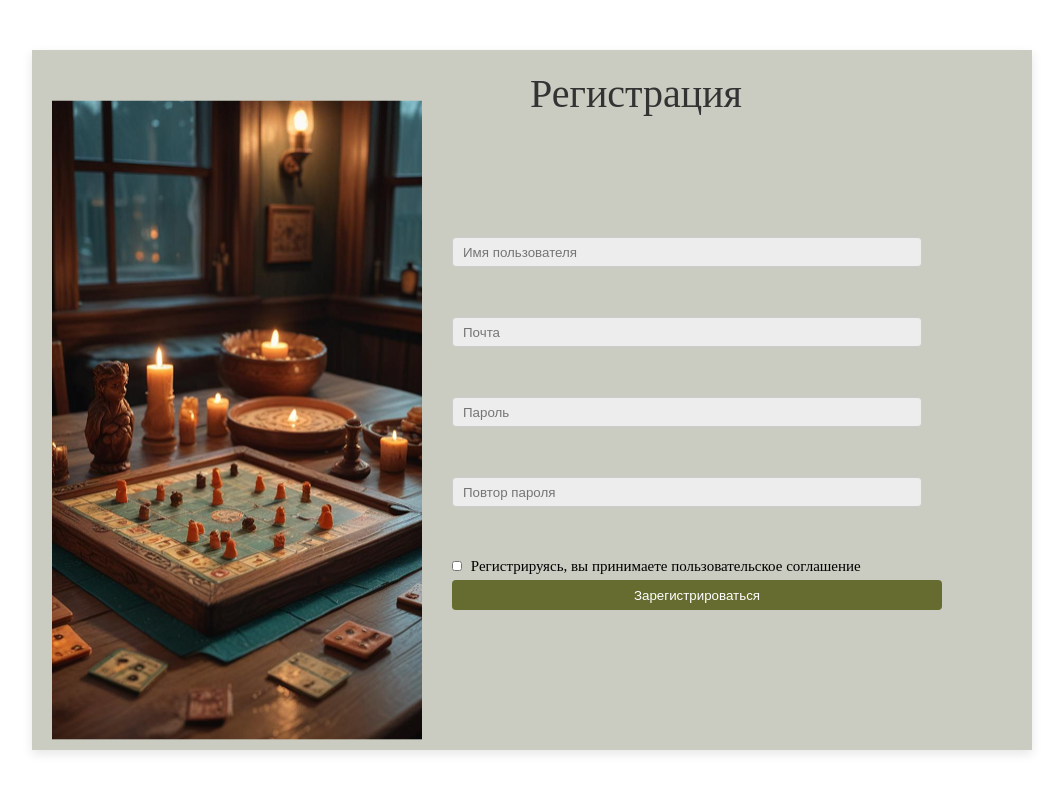
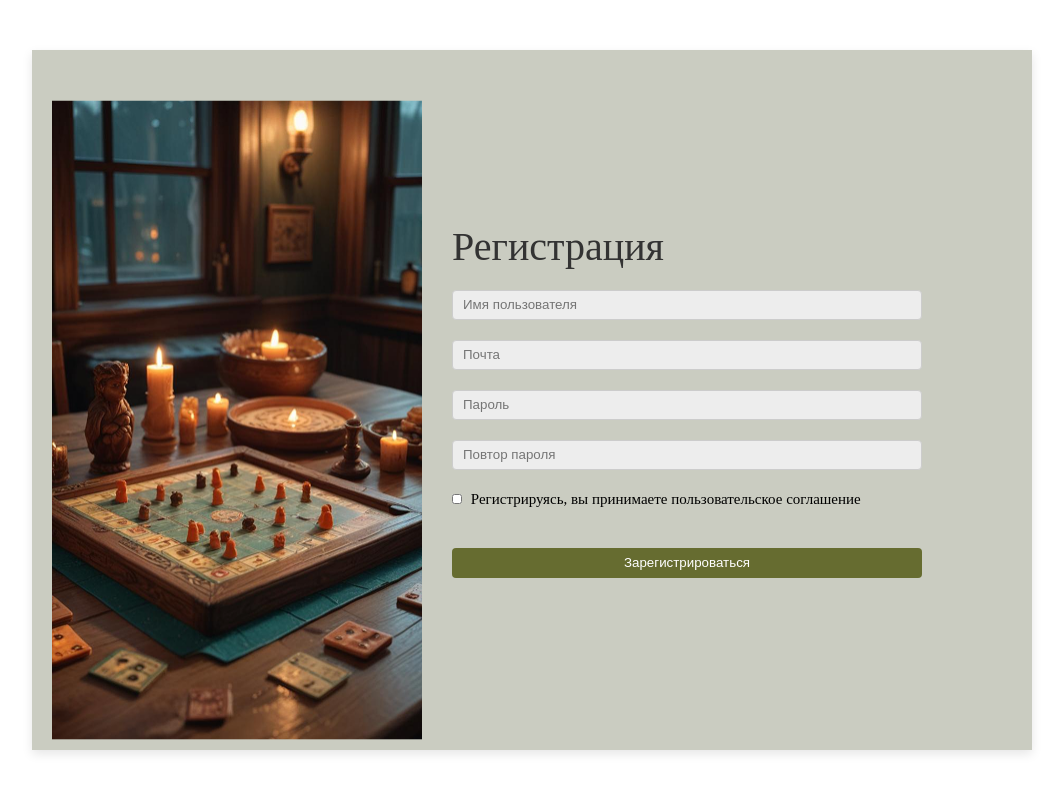
Before and after one commit to ChtoKavo/wewaeaw, a React (Create React App) app: page /reg in a window 1280 px wide. Shown: the top 792 px of the page, without its empty margins (108-1171 px from the left). Built offline with nearby package versions, Linux system fonts and the light colour scheme.

Commit message:
Исправлены недочеты

```diff
--- a/src/vhod.css
+++ b/src/vhod.css
@@ -1,4 +1,3 @@
-
 .containerr {
   display: flex;
   justify-content: center;
@@ -29,9 +28,22 @@
 .form-container {
   display: flex;
   flex-direction: column;
-  justify-content: flex-start;
-  align-items: flex-end;
+  justify-content: center; /* Center vertically */
+  align-items: flex-start; /* Align items to the start (left) */
   height: 100%;
+}
+
+.registration-link {
+  margin-top: 20px; /* Отступ сверху */
+}
+
+.registration-link a {
+  color: #666C30; /* Цвет ссылки */
+  text-decoration: none; /* Убираем подчеркивание */
+}
+
+.registration-link a:hover {
+  text-decoration: underline; /* Подчеркивание при наведении */
 }
 
 .login-title {
@@ -42,11 +54,11 @@
 }
 
 .input-group {
-  margin: 120px 0 0 0;
+  margin: 20px 0; /* Adjusted margin for better spacing */
 }
 
 .input-group + .input-group {
-  margin-top: 50px;
+  margin-top: 20px; /* Adjusted margin for better spacing */
 }
 
 input {
@@ -61,7 +73,7 @@ input {
 .buttlol {
   width: 470px;
   height: 30px;
-  margin-top: 150px;
+  margin-top: 20px; /* Adjusted margin for better spacing */
   border: none;
   border-radius: 4px;
   background-color: #666C30;
--- a/src/vhod.js
+++ b/src/vhod.js
@@ -1,5 +1,5 @@
 import React from 'react';
-import './App.css';
+import './vhod.css';
 import vhod from './images/Используются везде/vhod.png';
 
 const App = () => {
@@ -20,6 +20,9 @@ const App = () => {
             </div>
             <button className='buttlol' type="submit">Войти</button>
           </form>
+          <div className="registration-link">
+            <p>Нет аккаунта? <a href="/Reg">Регистрация</a></p>
+          </div>
         </div>
       </div>
     </div>
```
